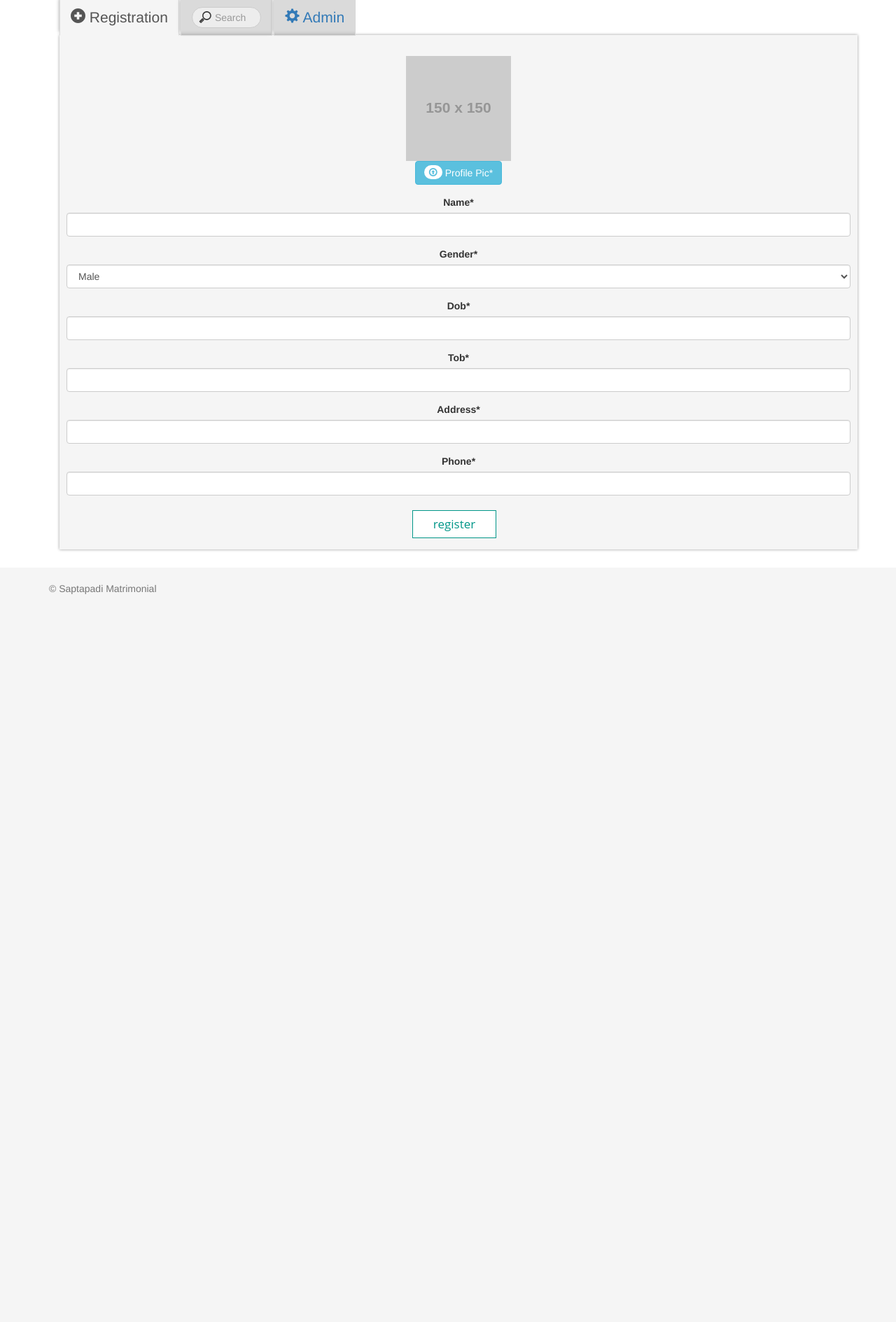
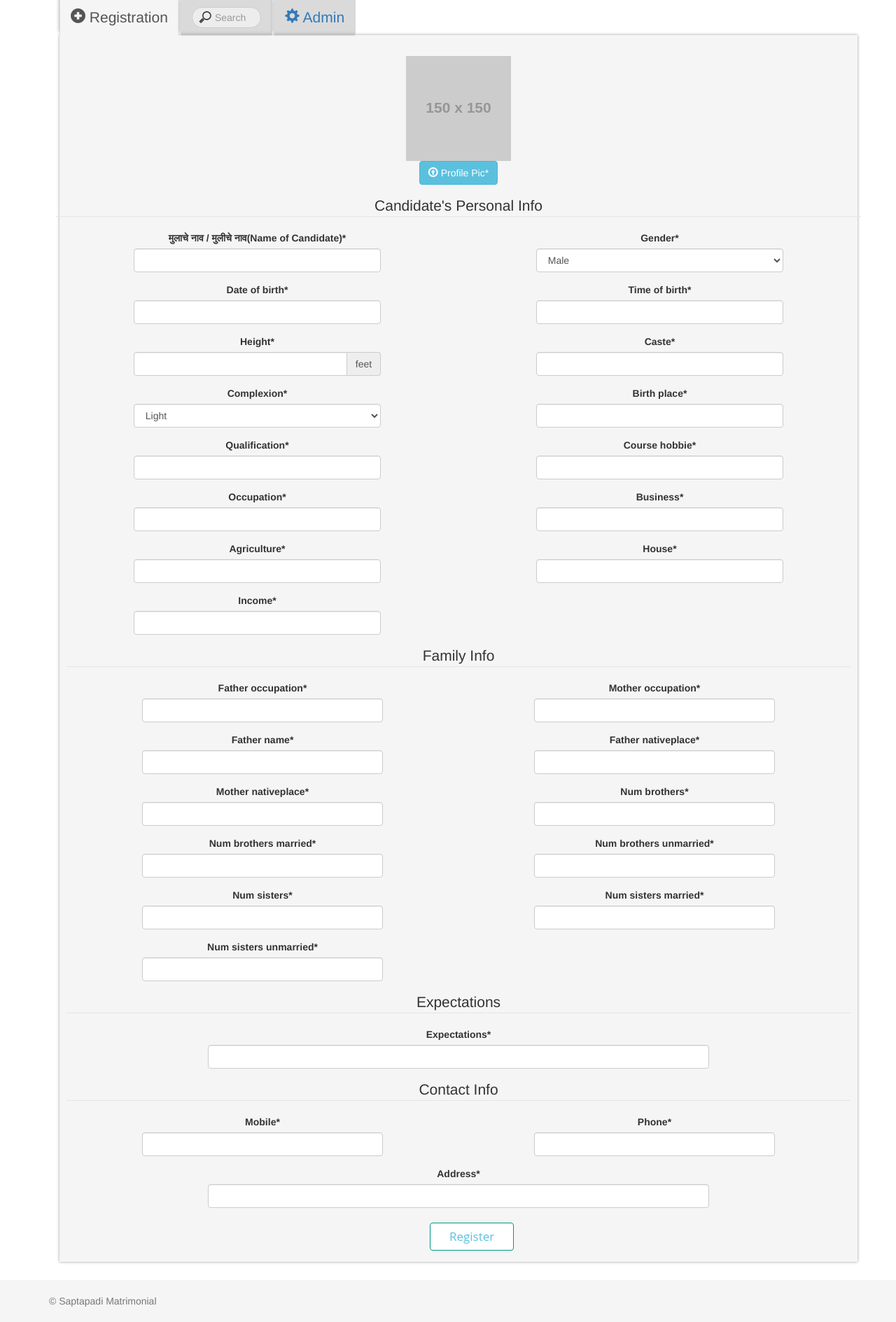
Before and after one commit to pije76/matriform, a Django app: template templates/main.html in a window 1280 px wide. Shown: the part 131-2020 px from the top of the page at 70% size. Before the commit the page ends 980 px from the top, so only its background shows below. Run offline with Django 3.2, Linux system fonts and the light colour scheme; the template is opened without the code that fills it: values that come from a table or form of the project are taken from there, others are empty; a user stored in the database is signed in; grey boxes labelled with a size stand in for pictures from a placeholder-image service; parts of the project's set-up code (start-up, migrations or seed data) failed here and were passed over; some libraries are stand-ins or nearby versions.

Commit message:
position all form elements

```diff
--- a/formapp/forms.py
+++ b/formapp/forms.py
@@ -2,6 +2,8 @@ from django.forms import ModelForm
 from .models import matriaspirant
 from django import forms
 from crispy_forms.helper import FormHelper
+from crispy_forms.layout import Layout, Fieldset, Submit , HTML
+import crispy_forms.layout
 
 
 class regform(ModelForm):
@@ -19,5 +21,62 @@ class regform(ModelForm):
 		self.fields['dob'].widget.format = '%d/%m/%Y'
 		# at the same time, set the input format on the date field like you want it:
 		self.fields['dob'].input_formats = ['%d/%m/%Y']
+		self.fields['tob'].label = "Time of birth"
+		self.fields['dob'].label = "Date of birth"
+		self.fields['name'].label = "मुलाचे नाव / मुलीचे नाव(Name of Candidate)"
 		# self.helper = FormHelper(self)
 		# self.helper.layout.append(Submit('save', 'save'))
+		self.helper = FormHelper(self)
+		# self.helper.form_class = 'form-horizontal'
+
+		# self.helper.label_class = 'col-md-3'
+		# self.helper.field_class = 'col-md-3'
+		self.helper.form_method = 'post'
+		self.helper.layout = Layout(
+			'profilepic',
+			Fieldset('Candidate\'s Personal Info','name', 'gender', 'dob', 'tob','height','caste',
+				'complexion','birth_place','qualification','course_hobbie','occupation','business',
+				'agriculture','house','income'),
+			Fieldset('Family Info','father_occupation', 'mother_occupation', 'father_name', 'father_nativeplace',
+			 'mother_nativeplace','num_brothers','num_brothers_married','num_brothers_unmarried',
+			 'num_sisters','num_sisters_married','num_sisters_unmarried'),
+			Fieldset('Expectations','expectations'),
+			Fieldset('Contact Info','mobile','phone', 'address'),
+      HTML('<div class="container">'),
+      Submit('submit', 'Register',css_class='ghost-button'),
+      HTML('</div>'),
+    )
+		self.helper[0:2].wrap_together(crispy_forms.layout.Div, css_class="row")
+		self.helper['name'].wrap(crispy_forms.layout.Field, wrapper_class="col-md-4 col-md-offset-1")
+		self.helper['gender'].wrap(crispy_forms.layout.Field, wrapper_class="col-md-4 col-md-offset-2")
+		self.helper['dob'].wrap(crispy_forms.layout.Field, wrapper_class="col-md-4 col-md-offset-1")
+		self.helper['tob'].wrap(crispy_forms.layout.Field, wrapper_class="col-md-4 col-md-offset-2")
+		self.helper['height'].wrap(crispy_forms.layout.Field, wrapper_class="col-md-4 col-md-offset-1")
+		self.helper['caste'].wrap(crispy_forms.layout.Field, wrapper_class="col-md-4  col-md-offset-2")
+		self.helper['complexion'].wrap(crispy_forms.layout.Field, wrapper_class="col-md-4 col-md-offset-1")
+		self.helper['birth_place'].wrap(crispy_forms.layout.Field, wrapper_class="col-md-4 col-md-offset-2")
+		self.helper['qualification'].wrap(crispy_forms.layout.Field, wrapper_class="col-md-4 col-md-offset-1")
+		self.helper['course_hobbie'].wrap(crispy_forms.layout.Field, wrapper_class="col-md-4  col-md-offset-2")
+		self.helper['occupation'].wrap(crispy_forms.layout.Field, wrapper_class="col-md-4 col-md-offset-1")
+		self.helper['business'].wrap(crispy_forms.layout.Field, wrapper_class="col-md-4  col-md-offset-2")
+		self.helper['agriculture'].wrap(crispy_forms.layout.Field, wrapper_class="col-md-4 col-md-offset-1")
+		self.helper['house'].wrap(crispy_forms.layout.Field, wrapper_class="col-md-4  col-md-offset-2")
+		self.helper['income'].wrap(crispy_forms.layout.Field, wrapper_class="col-md-4 col-md-offset-1")
+
+		self.helper['father_occupation'].wrap(crispy_forms.layout.Field, wrapper_class="col-md-4 col-md-offset-1")
+		self.helper['mother_occupation'].wrap(crispy_forms.layout.Field, wrapper_class="col-md-4 col-md-offset-2")
+		self.helper['father_name'].wrap(crispy_forms.layout.Field, wrapper_class="col-md-4 col-md-offset-1")
+		self.helper['father_nativeplace'].wrap(crispy_forms.layout.Field, wrapper_class="col-md-4 col-md-offset-2")
+		self.helper['mother_nativeplace'].wrap(crispy_forms.layout.Field, wrapper_class="col-md-4 col-md-offset-1")
+		self.helper['num_brothers'].wrap(crispy_forms.layout.Field, wrapper_class="col-md-4  col-md-offset-2")
+		self.helper['num_brothers_married'].wrap(crispy_forms.layout.Field, wrapper_class="col-md-4 col-md-offset-1")
+		self.helper['num_brothers_unmarried'].wrap(crispy_forms.layout.Field, wrapper_class="col-md-4 col-md-offset-2")
+		self.helper['num_sisters'].wrap(crispy_forms.layout.Field, wrapper_class="col-md-4  col-md-offset-1")
+		self.helper['num_sisters_married'].wrap(crispy_forms.layout.Field, wrapper_class="col-md-4 col-md-offset-2")
+		self.helper['num_sisters_unmarried'].wrap(crispy_forms.layout.Field, wrapper_class="col-md-4 col-md-offset-1")
+
+		self.helper['expectations'].wrap(crispy_forms.layout.Field, wrapper_class="col-md-8 col-md-offset-2")
+
+		self.helper['mobile'].wrap(crispy_forms.layout.Field, wrapper_class="col-md-4  col-md-offset-1")
+		self.helper['phone'].wrap(crispy_forms.layout.Field, wrapper_class="col-md-4 col-md-offset-2")
+		self.helper['address'].wrap(crispy_forms.layout.Field, wrapper_class="col-md-8 col-md-offset-2")
--- a/formapp/models.py
+++ b/formapp/models.py
@@ -1,26 +1,70 @@
 from django.db import models
 from django.contrib.auth.models import User
 # from phonenumber_field.modelfields import PhoneNumberField
+from django.core.validators import MinValueValidator, MaxValueValidator
 
 
 
 
 
 GENDER_CHOICES=(('M','Male'),('F','Female'))
+COMPLEXION_CHOICES=(('L','Light'),('F','Fair'),('W','Wheatish'),('D','Dark'))
+
 
 
 class matriaspirant(models.Model):
+	#personal info
 	profilepic = models.ImageField("Profile Pic", upload_to="images/%Y/%m/%d", blank=False, null=True)
 	name = models.CharField(max_length=50)
 	gender = models.CharField(max_length=1,default='M',choices=GENDER_CHOICES)
 	dob = models.DateField()
-	creator = models.ForeignKey(User)
-	# tob = models.TimeField(null=True)
 	tob = models.CharField(max_length=12)
+	height = models.DecimalField(max_digits=2,decimal_places=1)
+	complexion = models.CharField(max_length=1,default='L',choices=COMPLEXION_CHOICES)
+	caste = models.CharField(max_length=30)
+	birth_place = models.CharField(max_length=30)
+	qualification = models.CharField(max_length=100)
+	course_hobbie = models.CharField(max_length=100)
+	occupation = models.CharField(max_length=30)
+	business = models.CharField(max_length=30)
+	agriculture = models.CharField(max_length=30)
+	house = models.CharField(max_length=50)
+	income = models.CharField(max_length=10)
+	#family-info
+	father_occupation = models.CharField(max_length=30)
+	mother_occupation = models.CharField(max_length=30)
+	father_name = models.CharField(max_length=50)
+	father_nativeplace = models.CharField(max_length=50)
+	mother_nativeplace = models.CharField(max_length=50)
+	num_brothers = models.IntegerField(validators=[MinValueValidator(0),
+                                      MaxValueValidator(10)])
+	num_brothers_married = models.IntegerField(validators=[MinValueValidator(0),
+                                      MaxValueValidator(10)])
+	num_brothers_unmarried = models.IntegerField(validators=[MinValueValidator(0),
+                                      MaxValueValidator(10)])
+	num_sisters = models.IntegerField(validators=[MinValueValidator(0),
+                                      MaxValueValidator(10)])
+	num_sisters_married = models.IntegerField(validators=[MinValueValidator(0),
+                                      MaxValueValidator(10)])
+	num_sisters_unmarried = models.IntegerField(validators=[MinValueValidator(0),
+                                      MaxValueValidator(10)])
+	#expectations
+	expectations = models.CharField(max_length=200)
+
+	#contact
 	address = models.CharField(max_length=400)
 	phone = models.CharField(max_length=12)
+	mobile = models.CharField(max_length=12)
+
+	#internal
+	creator = models.ForeignKey(User)
 	created = models.DateTimeField(auto_now_add=True)
 	modified = models.DateTimeField(auto_now=True)
 
+
+
+
+
+
 	def __str__(self):
 		return	self.name
--- a/formapp/templates/reg.html
+++ b/formapp/templates/reg.html
@@ -5,8 +5,8 @@
     <img id="image_upload_preview" style="height: 150px;" src="http://placehold.it/150x150" alt="your image" />
 <form action="" method="post" enctype="multipart/form-data">
 {% csrf_token %}
-{{ form|crispy }}
-<button type="submit" class="ghost-button">register</button>
+{% crispy form %}
+
 </form>
  <script>
 
@@ -23,10 +23,7 @@
       // You can put more options here.
 
     });
-
-  });
-
-   function readURL(input) {
+function readURL(input) {
         if (input.files && input.files[0]) {
             var reader = new FileReader();
 
@@ -43,6 +40,16 @@
     });
 
 upload_btn = $( "label[for='id_profilepic']" );
-upload_btn.prepend("<span class='badge'><span class='glyphicon glyphicon-upload'></span></span>");
+upload_btn.prepend("<span class='glyphicon glyphicon-upload'></span>");
 upload_btn.addClass( "btn btn-info" );
+nameinput = $("#id_height").parent();
+$("#id_height").css({"z-index":0})
+nameinput.addClass("input-group");
+nameinput.append("<span class='input-group-addon' id='basic-addon1'>feet</span>")
+
+
+
+  });
+
+
   </script>
--- a/static/css/navbar-fixed-top.css
+++ b/static/css/navbar-fixed-top.css
@@ -43,7 +43,7 @@ code {
 }
 
 .ghost-button {
-    color: #009688;
+    color: #5BC0DE;
     background: #fff;
     border: 1px solid #009688;
     font-size: 17px;
@@ -59,5 +59,5 @@ code {
 
 .ghost-button:hover, .ghost-button:active {
   color:#fff;
-  background:#009688;
+  background:#5BC0DE;
 }
```
Also changed, not shown: db.sqlite3, formapp/migrations/0001_initial.py (added), formapp/migrations/__init__.py (added).
